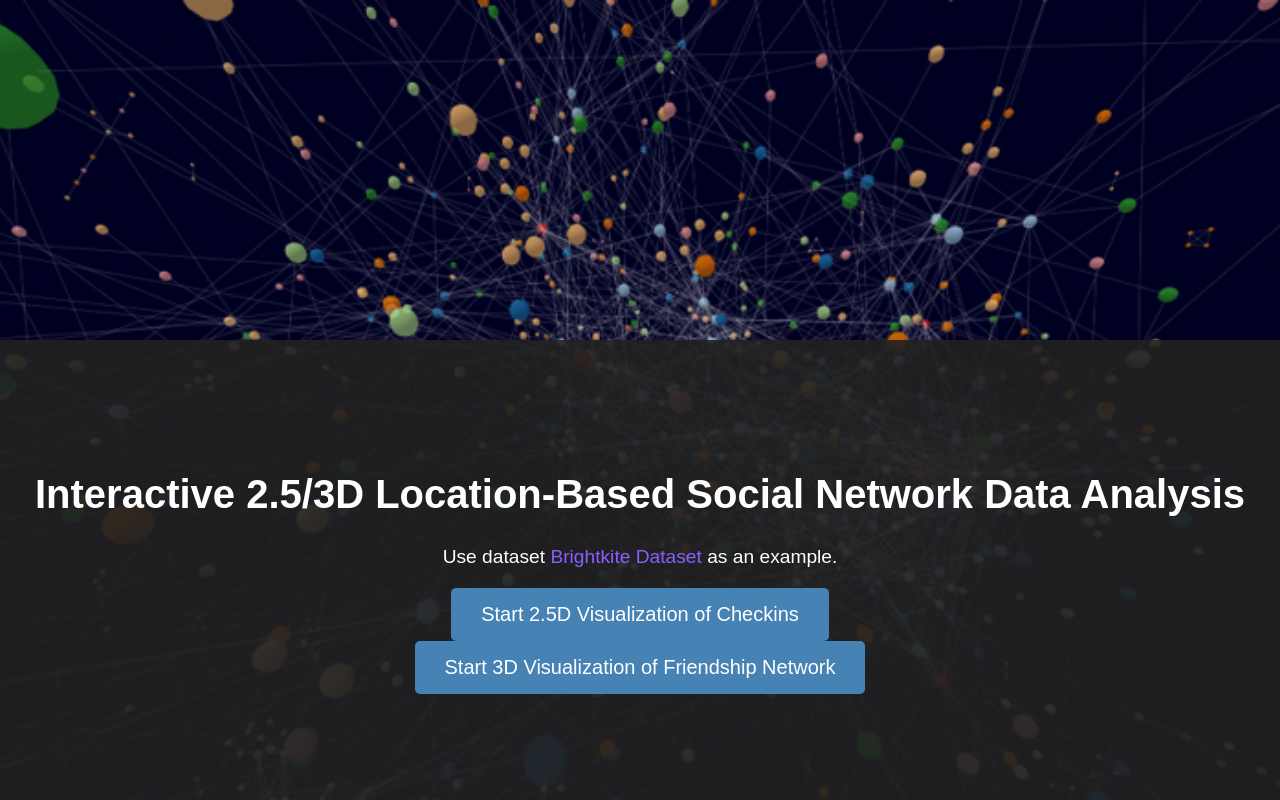
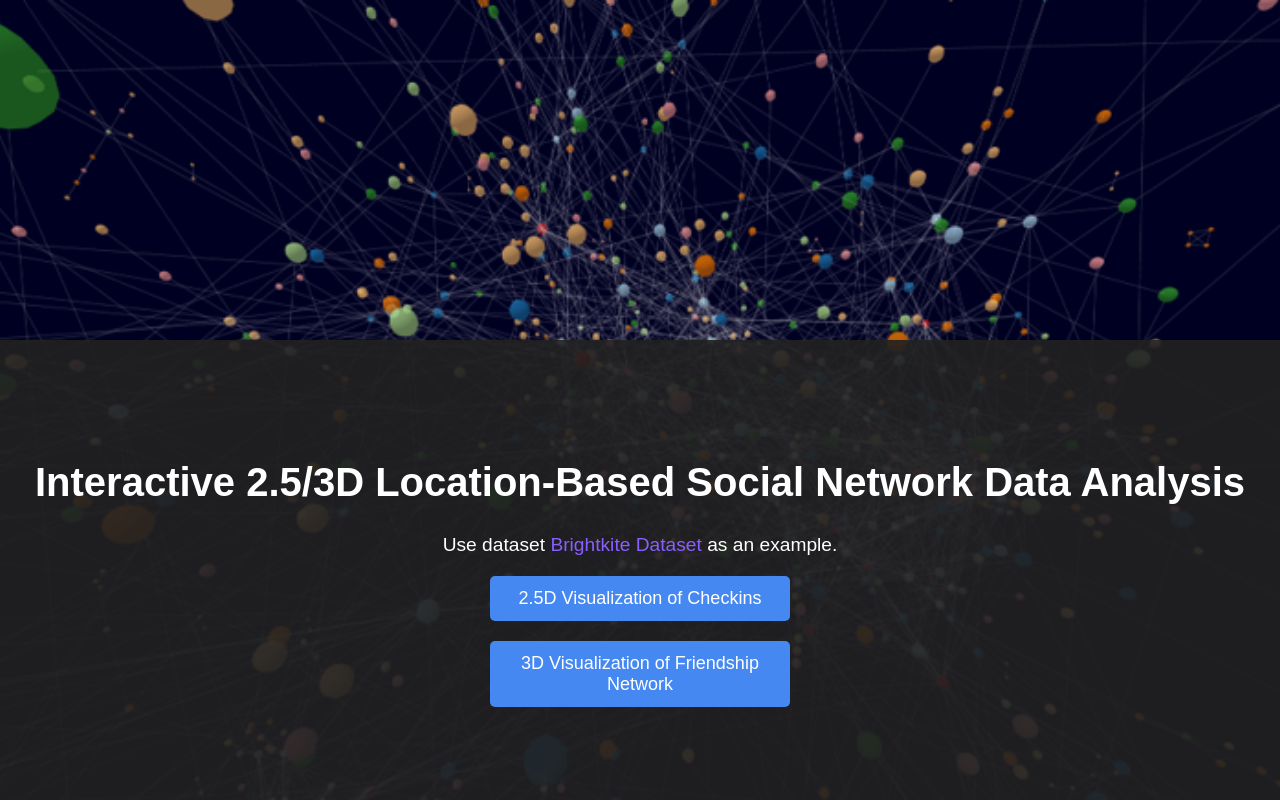
Before and after one commit to Chaomingcwn/LBSN-vis-demo, a website: page start.html in a window 1280 px wide. Shown: the top 800 px of the page. Drawn offline with Linux system fonts and the light colour scheme.

Commit message:
update start

```diff
--- a/start.html
+++ b/start.html
@@ -58,30 +58,27 @@
         }
 
         /* Click to Start Button */
-        #btn1 {
-            padding: 15px 30px;
-            font-size: 20px;
-            position: relative;
-            background-color: steelblue;
+        .button-container {
+            display: flex;
+            flex-direction: column;
+            align-items: center;
+            gap: 20px; /* Adds space between buttons */
+        }
+
+        .btn {
+            background-color: #4688F1;
             color: white;
             border: none;
+            padding: 12px 20px;
+            font-size: 18px;
+            cursor: pointer;
             border-radius: 5px;
-            cursor: pointer;
+            width: 300px;
             transition: 0.3s;
         }
-        #btn2 {
-            padding: 15px 30px;
-            font-size: 20px;
-            position: relative;
-            background-color: steelblue;
-            color: white;
-            border: none;
-            border-radius: 5px;
-            cursor: pointer;
-            transition: 0.3s;
-        }
-        .button:hover {
-            background-color: darkblue;
+
+        .btn:hover {
+            background-color: #357ae8;
         }
 
         /* Hyperlink Styling */
@@ -105,10 +102,11 @@
         <p>Use dataset <a href="https://snap.stanford.edu/data/loc-brightkite.html" target="_blank">Brightkite Dataset</a> as an example.</p>
 
         <!-- Click to Start Button -->
-        <button id = "btn1" class="button" onclick="window.location.href='./2-5d-globe-vis.html'">Start 2.5D Visualization of Checkins</button>
+         <div class="button-container">
+        <button class="btn" onclick="window.location.href='./2-5d-globe-vis.html'">2.5D Visualization of Checkins</button>
         <!-- Click to Start Button -->
-        <button id = "btn2" class="button" onclick="window.location.href='./test_vrNetvis.html'">Start 3D Visualization of Friendship Network</button>
-
+        <button class="btn" onclick="window.location.href='./test_vrNetvis.html'">3D Visualization of Friendship Network</button>
+        </div>
     </div>
 
 </body>
```
